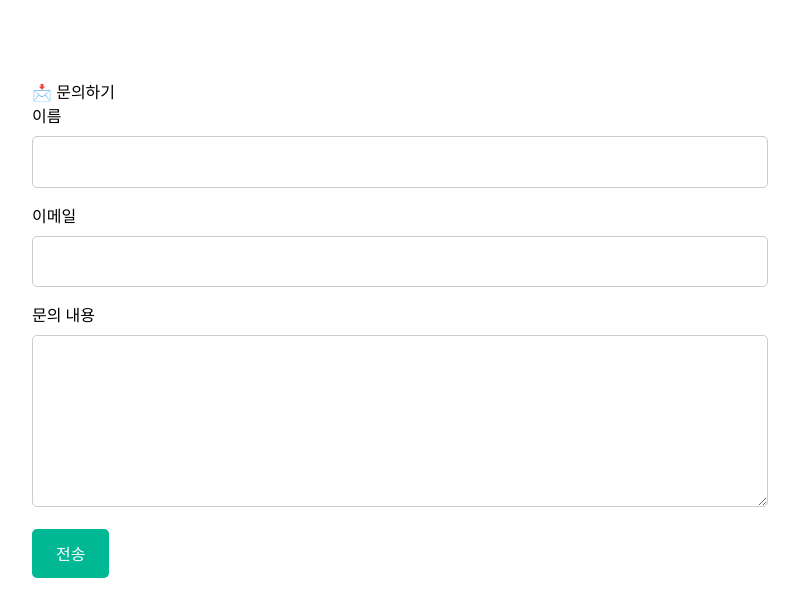
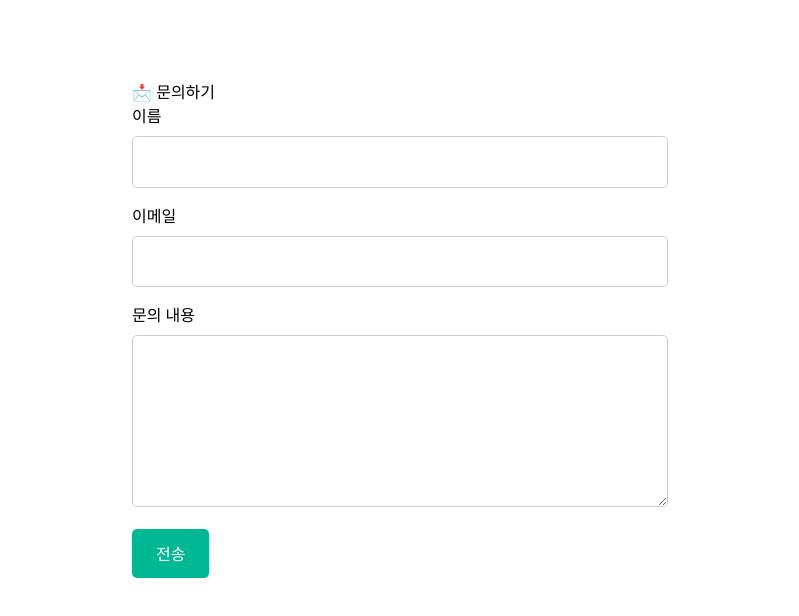
Before and after one commit to mysmartdeal/mysmartdeal, a Next.js app: page /contact in a window 1280 px wide. Shown: the top 616 px of the page, without its empty margins (240-1039 px from the left). Built offline with nearby package versions, Linux system fonts and the light colour scheme.

Commit message:
Update contact.js

```diff
--- a/pages/contact.js
+++ b/pages/contact.js
@@ -1,6 +1,6 @@
 export default function Contact() {
   return (
-    <div style={{ maxWidth: '800px', margin: '3rem auto', padding: '2rem' }}>
+    <div style={{ maxWidth: '600px', margin: '3rem auto', padding: '2rem' }}>
       <h1>📩 문의하기</h1>
       <form
         action="https://formspree.io/f/xovdbpjq"
```
